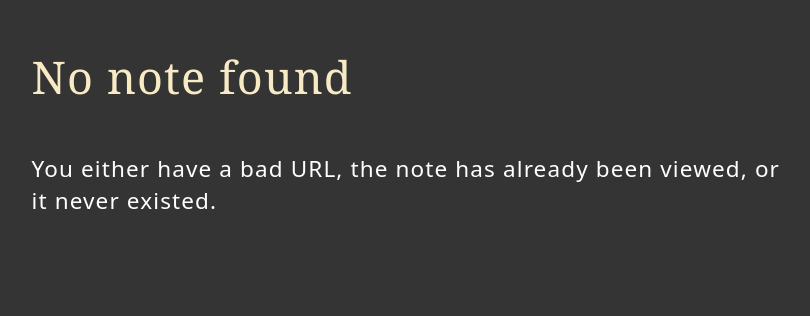
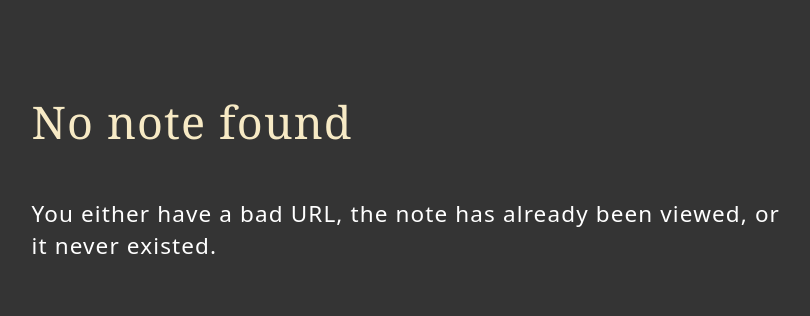
Before and after one commit to epohs/Torinoko, a Python web app: template app/templates/no-note.html in a window 1280 px wide. Shown: the part 51-367 px from the top of the page, without its empty margins (226-1036 px from the left). Run offline with Jinja, Linux system fonts and the light colour scheme; the template is opened without the code that fills it, so the values that code supplies are empty.

Commit message:
minor styling

```diff
--- a/app/static/css/main.css
+++ b/app/static/css/main.css
@@ -98,7 +98,7 @@ select {
 .page-body {
   max-width: 40em;
   padding: 1em 3em;
-  margin: 1em auto;
+  margin: 3em auto;
   font-size: 1.5em;
 }
 
```
